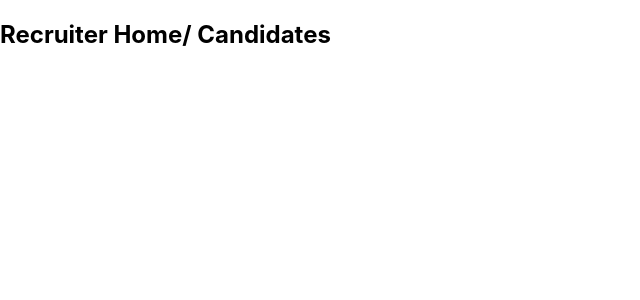
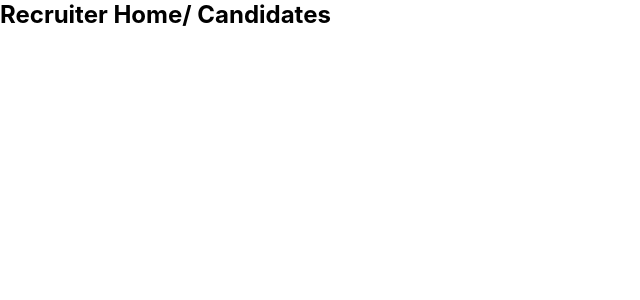
Before and after one commit to Macro-Chips/evn, a React (Create React App) app: page /recruiter/jobs in a window 1280 px wide. Shown: the top 300 px of the page, without its empty margins (0-640 px from the left). Built offline with nearby package versions, Linux system fonts and the light colour scheme.

Commit message:
Added some stuff

```diff
--- a/src/App.css
+++ b/src/App.css
@@ -1,3 +1,7 @@
+* {
+  margin: 0;
+}
+
 .App {
   text-align: center;
 }
--- a/src/RecruiterPage/Rechome.js
+++ b/src/RecruiterPage/Rechome.js
@@ -3,4 +3,7 @@ import React from "react";
 
 export default function RecHome() {
     return <h2>Recruiter Home/ Candidates</h2>;
+    {/* Header */}
+    {/* App Body */}
+      {/* Side Bar */}
   }
```
Also changed, not shown: src/Header.js (added, +12 -0 lines).
